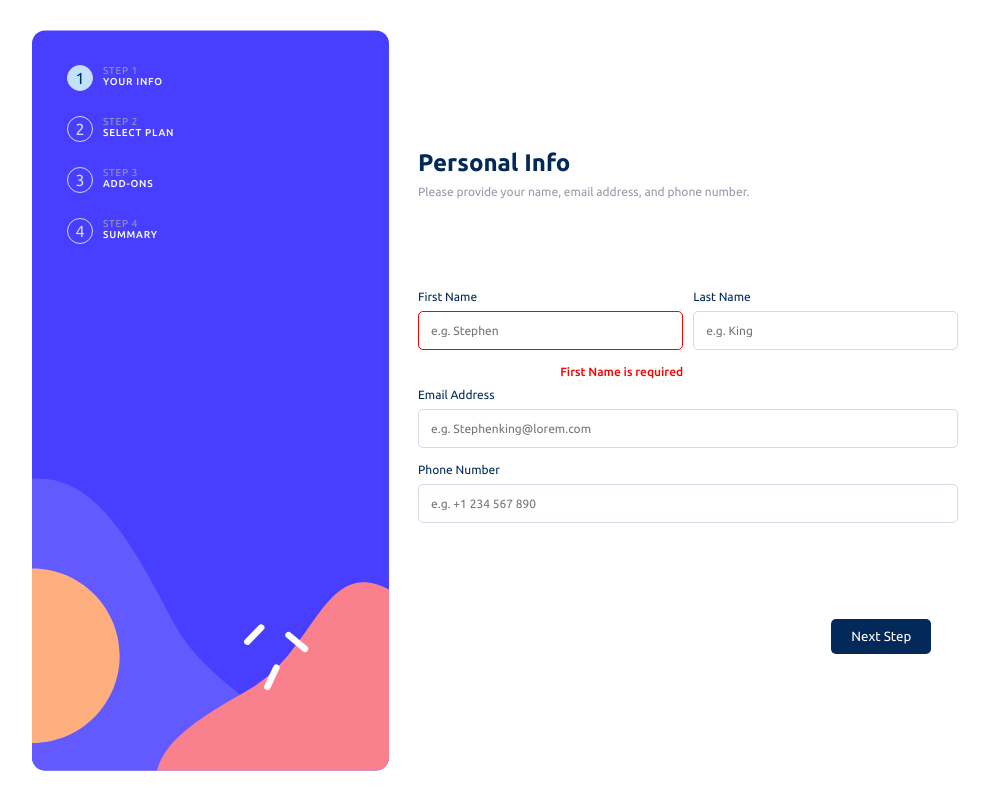
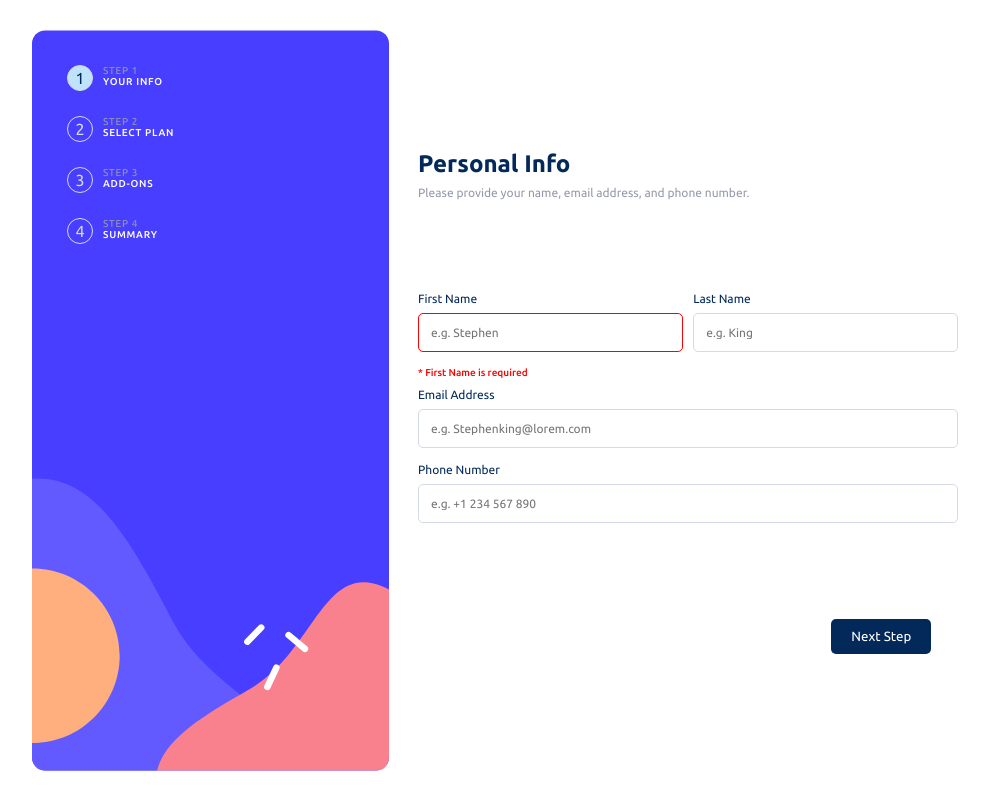
Before and after one commit to Eniola-Bakare/multi-step-form-main, a React (Vite) app in the folder multi-step-form/: page / in a window 1280 px wide. Both pictures are taken after a click on the button "Next Step". Shown: the whole page, without its empty margins (9-998 px from the left). Built offline with nearby package versions, Linux system fonts and the light colour scheme.

Commit message:
Fix: Error label and hover transition for plans

```diff
--- a/multi-step-form/src/components/PersonalInfo.jsx
+++ b/multi-step-form/src/components/PersonalInfo.jsx
@@ -58,7 +58,7 @@ export default function PersonalInfo() {
                     ? ""
                     : firstName.length > 0 && firstName.length <= 2
                     ? " * First Name must be at least three letters."
-                    : "First Name is required"
+                    : "* First Name is required"
                 }`}
               </label>
             )}
@@ -91,9 +91,9 @@ export default function PersonalInfo() {
                 {`${
                   lastName.length >= 3
                     ? ""
-                    : firstName.length > 0 && firstName.length <= 2
-                    ? " * First Name must be at least three letters."
-                    : "First Name is required"
+                    : lastName.length > 0 && lastName.length <= 2
+                    ? " * Last Name must be at least three letters."
+                    : "* Last Name is required"
                 }`}
               </label>
             )}
--- a/multi-step-form/src/index.css
+++ b/multi-step-form/src/index.css
@@ -152,7 +152,8 @@ body {
   outline-color: hsl(243, 100%, 62%);
 }
 .personalInfo-label.error {
-  align-self: flex-end;
+  align-self: flex-start;
+  font-size: 10px;
 }
 .personalInfo-Form-names-div {
   display: grid;
@@ -186,6 +187,7 @@ body {
   padding-bottom: 20px;
   cursor: pointer;
   height: 90%;
+  transition: all .75s cubic-bezier(0.075, 0.82, 0.165, 1);
 }
 .plan-card:hover {
   transform: scale(1.1);
@@ -497,7 +499,7 @@ body {
     flex-direction: column;
     margin-top: 30px;
   }
-  .plan-card{
+  .plan-card {
     width: 100%;
   }
   .plan-texts {
```
Also changed, not shown: 1 other file (tests, documents, lock files or other folders).
